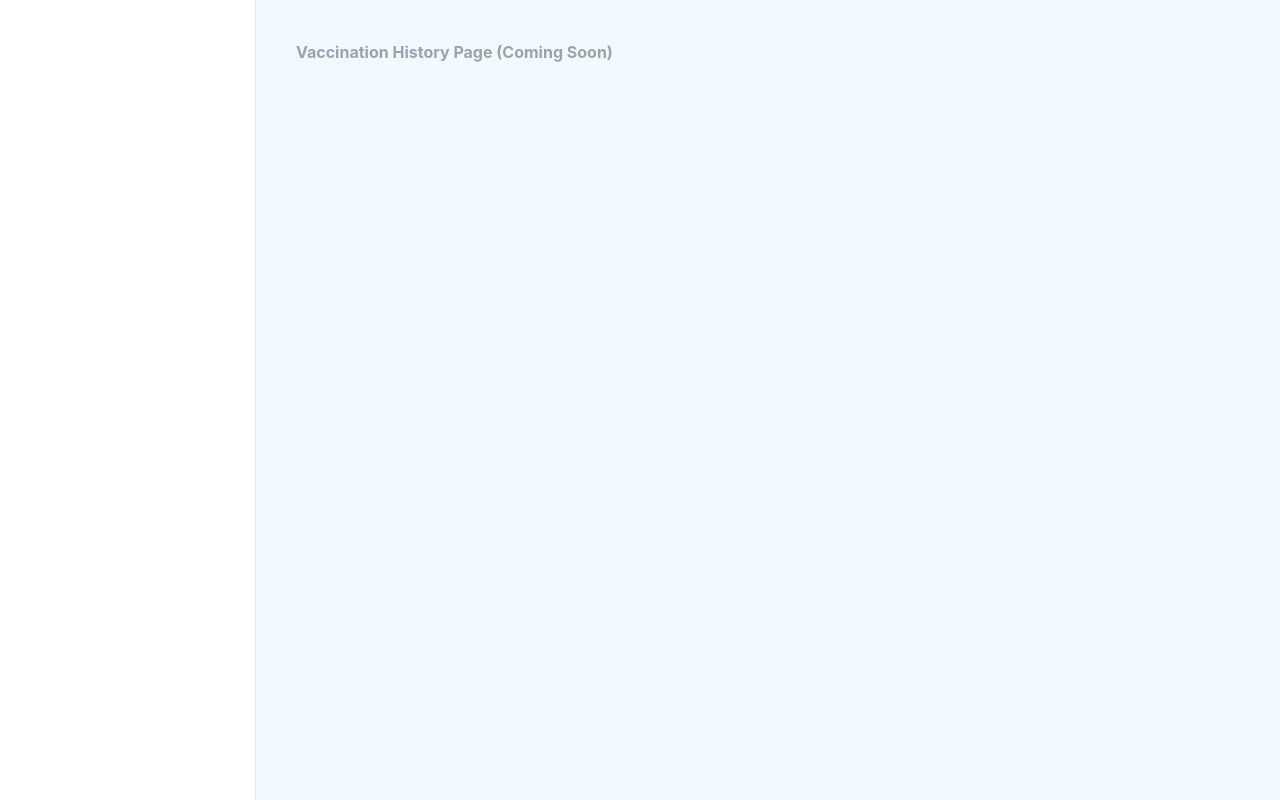
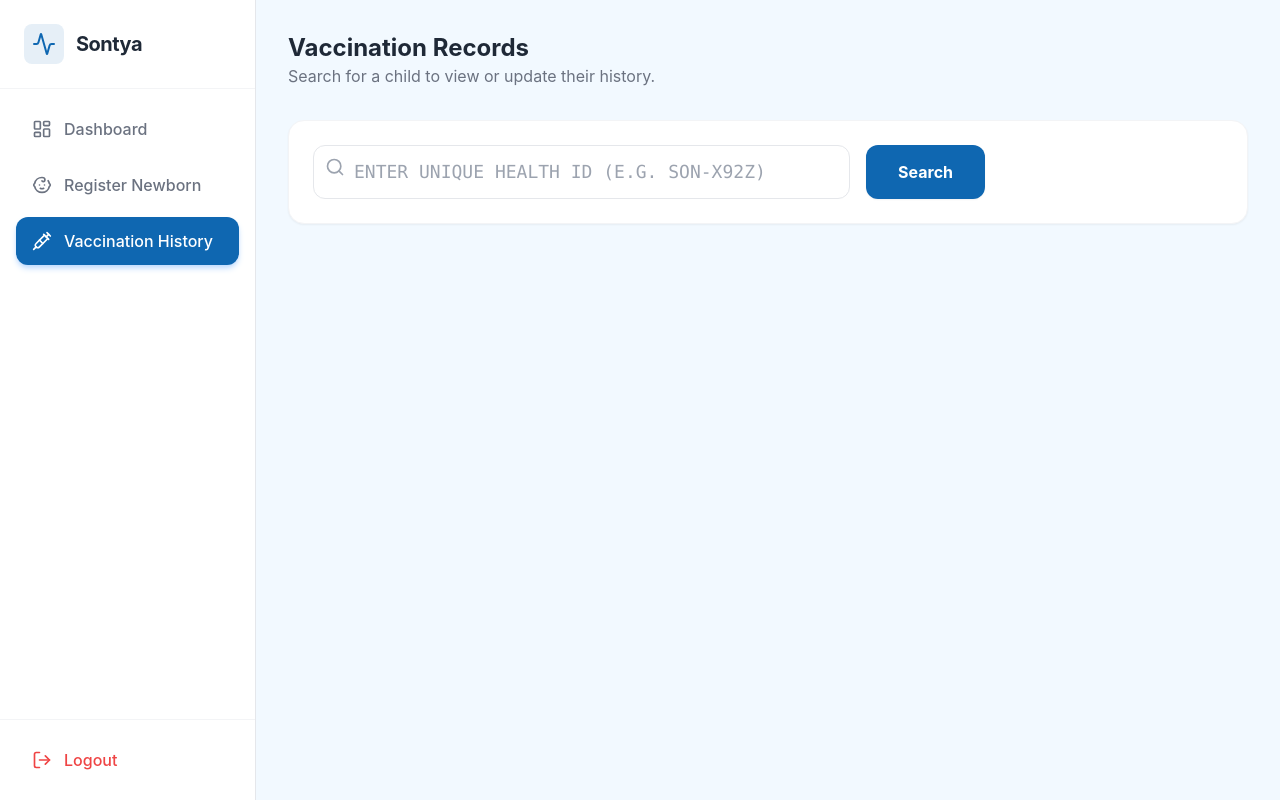
Before and after one commit to SiddhantBelkhede/sontya, a React (Vite) app in the folder hospital-web/: page /vaccination-records in a window 1280 px wide. Built offline with nearby package versions, Linux system fonts and the light colour scheme.

Commit message:
feat: implement vaccination search and update system with standard schedule

```diff
--- a/hospital-web/src/App.jsx
+++ b/hospital-web/src/App.jsx
@@ -2,15 +2,8 @@ import { BrowserRouter as Router, Routes, Route, Navigate } from 'react-router-d
 import Login from './pages/Login';
 import Dashboard from './pages/Dashboard';
 import RegisterChild from './pages/RegisterChild';
-
-// Placeholder for History (Coming next)
-const VaccinationRecords = () => (
-  <div className="flex bg-background min-h-screen">
-    {/* Temporary inline Sidebar for placeholder */}
-    <div className="w-64 bg-white border-r h-screen fixed"></div>
-    <div className="ml-64 p-10 font-bold text-gray-400">Vaccination History Page (Coming Soon)</div>
-  </div>
-);
+// IMPORT THE NEW PAGE HERE
+import VaccinationRecords from './pages/VaccinationRecords';
 
 function App() {
   return (
@@ -18,6 +11,7 @@ function App() {
       <div className="min-h-screen bg-background text-gray-800">
         <Routes>
           <Route path="/login" element={<Login />} />
+
           {/* Protected Routes */}
           <Route path="/dashboard" element={<Dashboard />} />
           <Route path="/register-child" element={<RegisterChild />} />
--- /dev/null
+++ b/hospital-web/src/data/vaccines.js
@@ -0,0 +1,19 @@
+export const VACCINE_SCHEDULE = [
+  { id: 'v1', name: 'BCG', age: 'At Birth', type: 'Tuberculosis', required: true },
+  { id: 'v2', name: 'OPV-0', age: 'At Birth', type: 'Polio', required: true },
+  { id: 'v3', name: 'Hepatitis B-1', age: 'At Birth', type: 'Hepatitis B', required: true },
+
+  { id: 'v4', name: 'OPV-1', age: '6 Weeks', type: 'Polio', required: true },
+  { id: 'v5', name: 'Pentavalent-1', age: '6 Weeks', type: 'DPT + Hep B + Hib', required: true },
+  { id: 'v6', name: 'Rotavirus-1', age: '6 Weeks', type: 'Diarrhea', required: true },
+
+  { id: 'v7', name: 'OPV-2', age: '10 Weeks', type: 'Polio', required: true },
+  { id: 'v8', name: 'Pentavalent-2', age: '10 Weeks', type: 'DPT + Hep B + Hib', required: true },
+
+  { id: 'v9', name: 'OPV-3', age: '14 Weeks', type: 'Polio', required: true },
+  { id: 'v10', name: 'Pentavalent-3', age: '14 Weeks', type: 'DPT + Hep B + Hib', required: true },
+  { id: 'v11', name: 'IPV', age: '14 Weeks', type: 'Polio (Injection)', required: true },
+
+  { id: 'v12', name: 'Measles / MR-1', age: '9 Months', type: 'Measles Rubella', required: true },
+  { id: 'v13', name: 'Vitamin A-1', age: '9 Months', type: 'Vitamin A', required: true },
+];
--- /dev/null
+++ b/hospital-web/src/pages/VaccinationRecords.jsx
@@ -0,0 +1,199 @@
+import React, { useState } from 'react';
+import { db } from '../config/firebase';
+import { collection, query, where, getDocs, updateDoc, doc, arrayUnion } from 'firebase/firestore';
+import Sidebar from '../components/Sidebar';
+import { Search, Syringe, CheckCircle, Clock, AlertCircle, Calendar } from 'lucide-react';
+import { VACCINE_SCHEDULE } from '../data/vaccines';
+
+const VaccinationRecords = () => {
+  const [searchId, setSearchId] = useState('');
+  const [loading, setLoading] = useState(false);
+  const [childData, setChildData] = useState(null);
+  const [docId, setDocId] = useState(null); // Firestore Document ID (not the Unique ID)
+  const [error, setError] = useState('');
+
+  // Search logic
+  const handleSearch = async (e) => {
+    e.preventDefault();
+    if (!searchId.trim()) return;
+
+    setLoading(true);
+    setError('');
+    setChildData(null);
+
+    try {
+      // Query by the custom uniqueId field
+      const q = query(collection(db, "children"), where("uniqueId", "==", searchId.trim()));
+      const querySnapshot = await getDocs(q);
+
+      if (querySnapshot.empty) {
+        setError("No child found with this Unique ID.");
+      } else {
+        // We assume uniqueId is unique, so we take the first doc
+        const childDoc = querySnapshot.docs[0];
+        setChildData(childDoc.data());
+        setDocId(childDoc.id);
+      }
+    } catch (err) {
+      console.error(err);
+      setError("An error occurred while searching.");
+    } finally {
+      setLoading(false);
+    }
+  };
+
+  // Mark vaccine as done
+  const markAsCompleted = async (vaccineId, vaccineName) => {
+    if (!docId) return;
+
+    try {
+      const vaccineEntry = {
+        vaccineId,
+        vaccineName,
+        dateAdministered: new Date().toISOString(),
+        status: 'Completed'
+      };
+
+      const childRef = doc(db, "children", docId);
+
+      // Update Firestore: Add to the history array
+      await updateDoc(childRef, {
+        vaccinationHistory: arrayUnion(vaccineEntry)
+      });
+
+      // Update local state to reflect change immediately
+      setChildData(prev => ({
+        ...prev,
+        vaccinationHistory: [...(prev.vaccinationHistory || []), vaccineEntry]
+      }));
+
+    } catch (err) {
+      console.error("Error updating vaccine:", err);
+      alert("Failed to update record.");
+    }
+  };
+
+  // Helper to check status
+  const getStatus = (vaccineId) => {
+    const history = childData?.vaccinationHistory || [];
+    const found = history.find(v => v.vaccineId === vaccineId);
+    return found ? { status: 'Completed', date: found.dateAdministered } : { status: 'Pending', date: null };
+  };
+
+  return (
+    <div className="flex bg-background min-h-screen">
+      <Sidebar />
+      <div className="flex-1 ml-64 p-8">
+        <header className="mb-8">
+          <h1 className="text-2xl font-bold text-gray-800">Vaccination Records</h1>
+          <p className="text-gray-500">Search for a child to view or update their history.</p>
+        </header>
+
+        {/* Search Section */}
+        <div className="bg-white p-6 rounded-2xl shadow-sm border border-gray-100 mb-8">
+          <form onSubmit={handleSearch} className="flex gap-4 max-w-2xl">
+            <div className="relative flex-1">
+              <Search className="absolute left-3 top-3 text-gray-400 w-5 h-5" />
+              <input
+                type="text"
+                placeholder="Enter Unique Health ID (e.g. SON-X92Z)"
+                className="w-full pl-10 pr-4 py-3 border rounded-xl focus:ring-2 focus:ring-primary outline-none font-mono text-lg uppercase"
+                value={searchId}
+                onChange={(e) => setSearchId(e.target.value.toUpperCase())}
+              />
+            </div>
+            <button
+              type="submit"
+              disabled={loading}
+              className="bg-primary hover:bg-blue-700 text-white px-8 py-3 rounded-xl font-bold transition-colors shadow-sm disabled:opacity-50"
+            >
+              {loading ? 'Searching...' : 'Search'}
+            </button>
+          </form>
+          {error && (
+            <div className="mt-4 flex items-center gap-2 text-red-600 bg-red-50 p-3 rounded-lg">
+              <AlertCircle size={18} />
+              {error}
+            </div>
+          )}
+        </div>
+
+        {/* Child Profile & List */}
+        {childData && (
+          <div className="space-y-6 animate-fade-in">
+            {/* Child Info Card */}
+            <div className="bg-gradient-to-r from-blue-50 to-white p-6 rounded-2xl border border-blue-100 flex justify-between items-center">
+              <div>
+                <h2 className="text-2xl font-bold text-gray-800">{childData.childName || "Newborn"}</h2>
+                <p className="text-gray-500">Parent: {childData.parentName}</p>
+                <div className="flex gap-4 mt-2 text-sm text-gray-600">
+                  <span className="flex items-center gap-1"><Calendar size={14}/> DOB: {childData.dob}</span>
+                  <span className="flex items-center gap-1">🩸 Blood: {childData.bloodGroup}</span>
+                </div>
+              </div>
+              <div className="text-right">
+                <div className="text-xs text-gray-400 uppercase tracking-wider">Health ID</div>
+                <div className="text-3xl font-mono font-bold text-primary">{childData.uniqueId}</div>
+              </div>
+            </div>
+
+            {/* Vaccine List */}
+            <div className="bg-white rounded-2xl shadow-sm border border-gray-100 overflow-hidden">
+              <div className="p-6 border-b border-gray-100 bg-gray-50">
+                <h3 className="font-bold text-gray-800 flex items-center gap-2">
+                  <Syringe className="text-primary" size={20} />
+                  Vaccination Schedule
+                </h3>
+              </div>
+
+              <div className="divide-y divide-gray-100">
+                {VACCINE_SCHEDULE.map((vaccine) => {
+                  const { status, date } = getStatus(vaccine.id);
+                  const isCompleted = status === 'Completed';
+
+                  return (
+                    <div key={vaccine.id} className={`p-5 flex items-center justify-between hover:bg-gray-50 transition-colors ${isCompleted ? 'bg-green-50/30' : ''}`}>
+                      <div className="flex-1">
+                        <div className="flex items-center gap-3">
+                          <span className="font-bold text-gray-800">{vaccine.name}</span>
+                          <span className="px-2 py-0.5 rounded-full bg-blue-100 text-blue-700 text-xs font-medium">
+                            {vaccine.age}
+                          </span>
+                        </div>
+                        <p className="text-sm text-gray-500 mt-1">{vaccine.type}</p>
+                      </div>
+
+                      <div className="flex items-center gap-6">
+                        {isCompleted ? (
+                          <div className="text-right">
+                            <div className="flex items-center gap-2 text-green-600 font-bold">
+                              <CheckCircle size={18} />
+                              Administered
+                            </div>
+                            <div className="text-xs text-gray-400 mt-1">
+                              {new Date(date).toLocaleDateString()}
+                            </div>
+                          </div>
+                        ) : (
+                          <button
+                            onClick={() => markAsCompleted(vaccine.id, vaccine.name)}
+                            className="flex items-center gap-2 px-4 py-2 border-2 border-primary text-primary hover:bg-primary hover:text-white rounded-lg font-medium transition-all"
+                          >
+                            <Clock size={16} />
+                            Mark as Done
+                          </button>
+                        )}
+                      </div>
+                    </div>
+                  );
+                })}
+              </div>
+            </div>
+          </div>
+        )}
+      </div>
+    </div>
+  );
+};
+
+export default VaccinationRecords;
```
